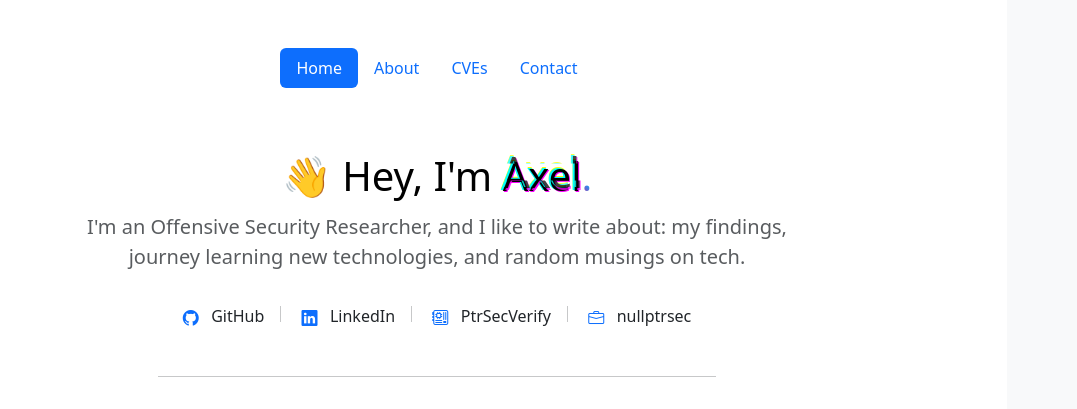
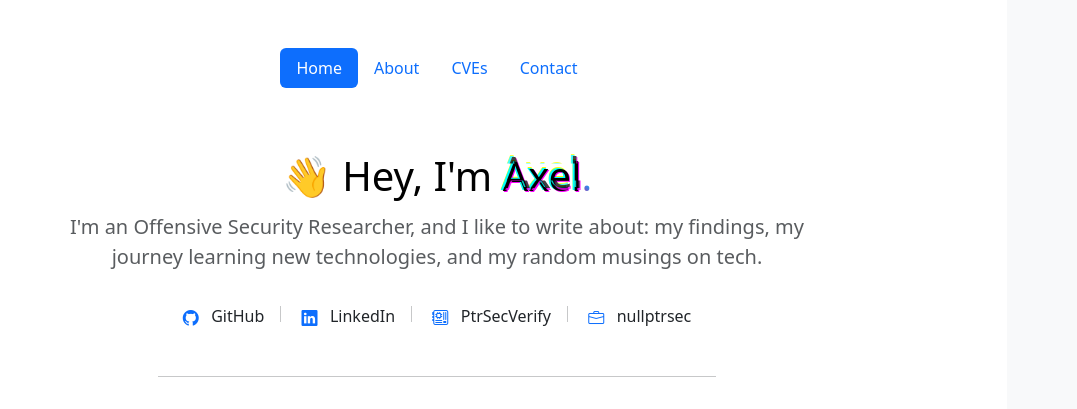
Before and after one commit to CuckooEXE/cuckooexe.github.io, a Jekyll site: the page built from index.md, in a window 1280 px wide. Shown: the top 409 px of the page, without its empty margins (203-1280 px from the left). Built offline with Jekyll 4.4.1, drawn with Linux system fonts in a browser that asks for light colours; nearby versions of some CDN libraries; comment, search, counter and statistics services are not loaded.

Commit message:
Fix formatting in home and page layouts

```diff
--- a/_layouts/home.html
+++ b/_layouts/home.html
@@ -4,7 +4,7 @@ layout: default
 <div class="pt-3 text-center rounded-3">
     <h1 class="text-body-emphasis pb-1">👋 Hey, I'm <span class="glitch"><span aria-hidden="true">Axel</span>Axel<span aria-hidden="true">Axel</span></span><span class="rainbow">.</span></h1>
     <p class="col-lg-8 mx-auto fs-5 text-muted pb-3">
-        I'm an Offensive Security Researcher, and I like to write about: my findings, journey learning new technologies, and random musings on tech.
+        I'm an Offensive Security Researcher, and I like to write about: my findings, my journey learning new technologies, and my random musings on tech.
     </p>
 	<span class="h6 px-3 position-relative"><a class="stretched-link" href="https://github.com/CuckooEXE"><i class="bi bi-github"></i></a> &nbsp; GitHub</span><div class="vr"></div>
 	<span class="h6 px-3 position-relative"><a class="stretched-link" href="https://www.linkedin.com/in/axelpersinger"><i class="bi bi-linkedin"></i></a> &nbsp; LinkedIn</span><div class="vr"></div>
--- a/_layouts/page.html
+++ b/_layouts/page.html
@@ -5,7 +5,7 @@ layout: default
 
 	<span class="display-3">{{ page.title | escape }}</span>
 
-	<div class="post-content">
+	<div class="post-content pt-3">
 		{{ content }}
 	</div>
 
```
